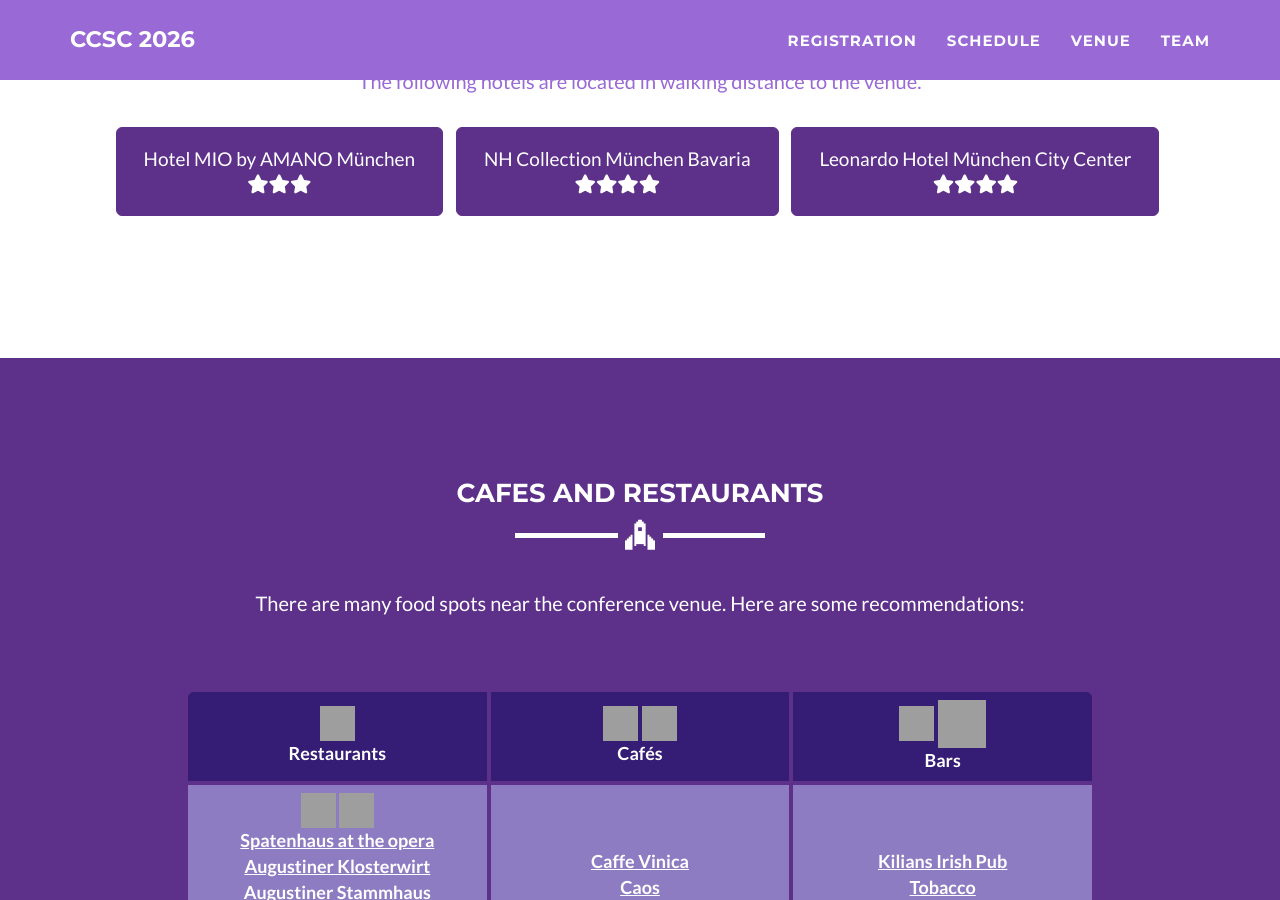
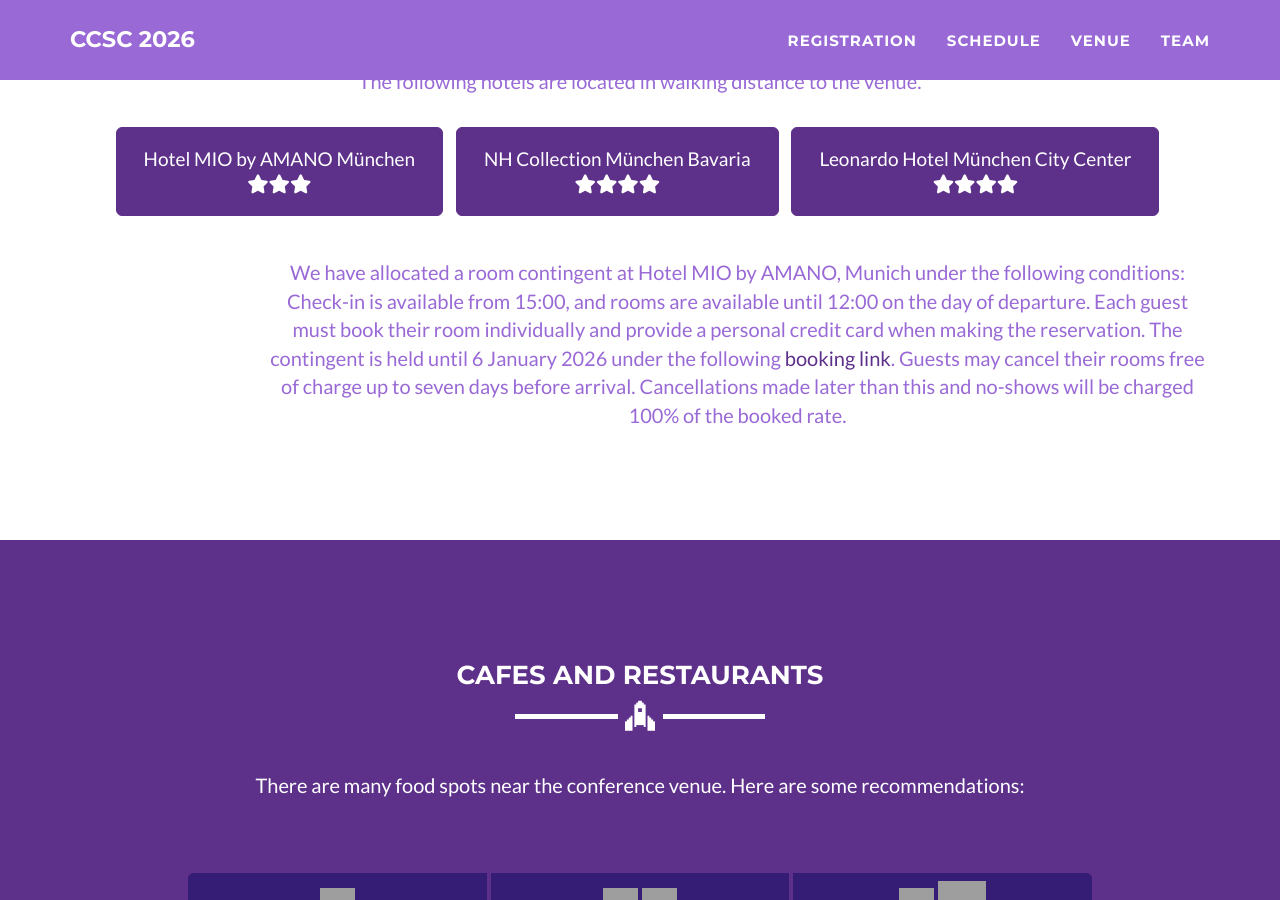
Before and after one commit to ccsc2026/ccsc2026.github.io, a Jekyll site: the page built from venue.html, in a window 1280 px wide and 900 px high, scrolled down 2097 px, cut to the strip 0-900 px from the top of the window. Built offline with Jekyll 4.4.1, drawn with Linux system fonts in a browser that asks for light colours; grey boxes are pictures that could not be loaded.

Commit message:
Update venue.html

```diff
--- a/venue.html
+++ b/venue.html
@@ -69,8 +69,7 @@ layout: page
         </p>
           <br>
           <ul class="list-inline">
-            	<li ><a href="https://app.mews.com/distributor/21ad42d7-6bbd-4ce5-8f0f-b30e00cac0e9?mewsAvailabilityBlockId=a893b2a4-ea52-4ca5-a968-b34700daf1e2&mewsStart=2026-03-10&mewsEnd=2026-03-13
-" target="_blank" class="btn btn-lg btn-success">Hotel MIO by AMANO München <br> <i class="fa-solid fa-star"></i><i class="fa-solid fa-star"></i><i class="fa-solid fa-star"></i></a></li>
+            	<li ><a href="https://www.amanogroup.com/de/hotels/muenchen-hotel-mio-by-amano?utm_source=google&utm_medium=gmb&utm_campaign=mio-profil&utm_content=button" target="_blank" class="btn btn-lg btn-success">Hotel MIO by AMANO München <br> <i class="fa-solid fa-star"></i><i class="fa-solid fa-star"></i><i class="fa-solid fa-star"></i></a></li>
             	<li ><a href="https://www.nh-collection.com/de/hotel/nh-collection-muenchen-bavaria?campid=8435708&utm_campaign=nh_hotel&utm_source=google&utm_medium=cpc&utm_id=18269907507&utm_source_platform=sa360&gclsrc=aw.ds&gad_source=1&gad_campaignid=18269907507&gclid=Cj0KCQjww4TGBhCKARIsAFLXndSRoTrAwNOv6fTKskyS4k_z1osbilR-F8V4eiMSWSv6cNfoZcAplhUaAkYNEALw_wcB" target="_blank" class="btn btn-lg btn-success">NH Collection München Bavaria <br> <i class="fa-solid fa-star"></i><i class="fa-solid fa-star"></i><i class="fa-solid fa-star"></i><i class="fa-solid fa-star"></i></a></li>
             	<li ><a href="https://www.leonardo-hotels.de/munich/leonardo-hotel-munchen-city-center?utm_source=GoogleAds&utm_medium=CPC&utm_campaign=5Hotel_GER_SL_LeonardoMunichCC&gad_source=1&gad_campaignid=175019480&gclid=EAIaIQobChMI3bWh6ZvQjwMV8INQBh1kHRTyEAAYASACEgI0YPD_BwE" target="_blank" class="btn btn-lg btn-success">Leonardo Hotel München City Center <br> <i class="fa-solid fa-star"></i><i class="fa-solid fa-star"></i><i class="fa-solid fa-star"></i><i class="fa-solid fa-star"></i></a></li>
 			</ul>
@@ -78,6 +77,19 @@ layout: page
         <p>
       </div>
     </div>
+	<div class="row">
+      <div class="col-lg-10 col-lg-offset-2 text-center">
+		<p>
+			We have allocated a room contingent at Hotel MIO by AMANO, Munich under the following conditions:
+			Check-in is available from 15:00, and rooms are available until 12:00 on the day of departure.
+			Each guest must book their room individually and provide a personal credit card when making the reservation.
+			The contingent is held until 6 January 2026 under the following <a href="https://app.mews.com/distributor/21ad42d7-6bbd-4ce5-8f0f-b30e00cac0e9?mewsAvailabilityBlockId=a893b2a4-ea52-4ca5-a968-b34700daf1e2&mewsStart=2026-03-10&mewsEnd=2026-03-13"
+																				target="_blank">booking link</a>.
+			Guests may cancel their rooms free of charge up to seven days before arrival.
+			Cancellations made later than this and no-shows will be charged 100% of the booked rate.
+		</p>
+	  </div>
+	</div>
   </div>
 </section>
 
```
